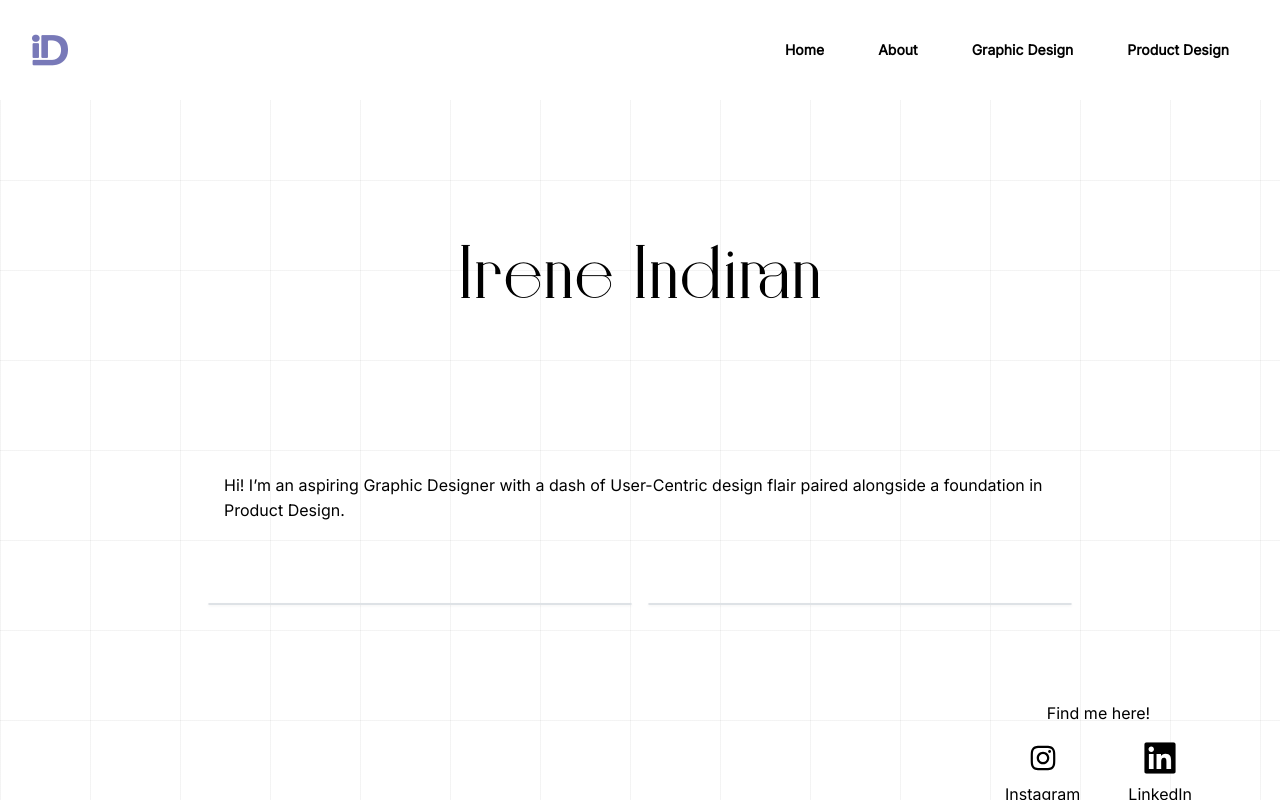
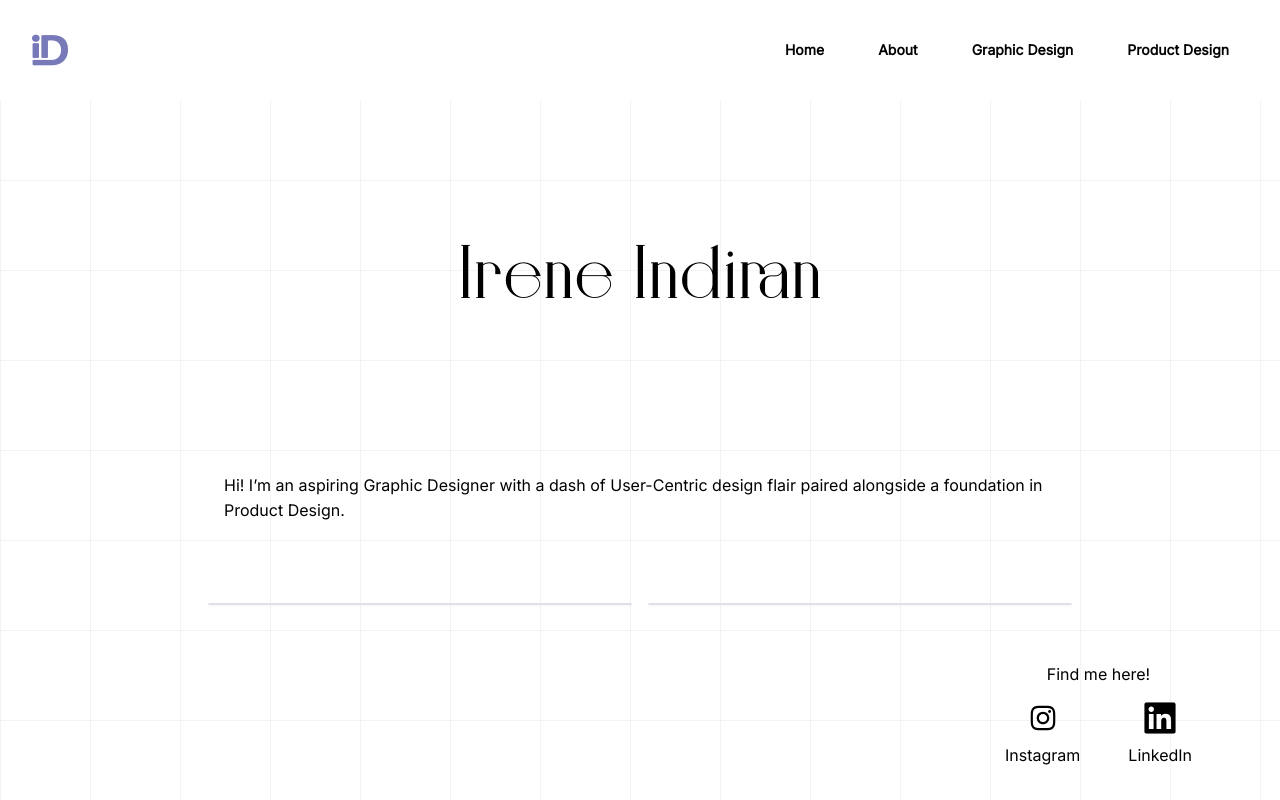
Before and after one commit to Nathusan/IrenesPortfolio, a React (Vite) app in the folder frontend/: page / in a window 1280 px wide. Built offline with nearby package versions, Linux system fonts and the light colour scheme; no server answers.

Commit message:
IP-2 fixed footer float

```diff
--- a/frontend/src/pages/AboutPage.tsx
+++ b/frontend/src/pages/AboutPage.tsx
@@ -50,21 +50,22 @@ const AboutPage: React.FC =() => {
         >
           {!loading &&  Object.values(icons['icons']).map((img, index) => (
             <Grid.Col span={1.2} key={index}>
-                <Image w="3rem" src={img} className='shaking-icons'/>
+                <Image styles={{root:{ scale: '70%'}}} src={img} className='shaking-icons'/>
             </Grid.Col>
           ))}
         </Grid>
       </Container>
       <Group justify='centre' gap='xs' grow wrap="nowrap">
         {!loading && <Image className='containers' h='auto' w={'auto'} src={dp} />}
-        <div id='about' className='containers'>
+        <Container>
           <p>
-            Hey I’m Irene, an aspiring Graphic Designer based in London. I have a BA in Product and Industrial Design and I’m all about creating designs that make people smile and connect - whether it’s for a brand overhaul or a small creative project,  I aim to make a meaningful impact while learning something new along the way.
-            I have a soft spot for illustrations, and as a proud South Asian, I’m passionate about making sure my work reflects inclusivity and representation.
-            In my process, I draw inspiration from things around me -whether it’s something outside or browsing online - and channel it into fresh, imaginative concepts that fit each project’s unique goals.
+            Hey I’m Irene, an aspiring Graphic Designer based in London. I have a BA in Product and Industrial Design and I’m all about creating designs that make people smile and connect - whether it’s for a brand overhaul or a small creative project,
+            I aim to make a meaningful impact wh  ile learning something new along the way.<br /> <br />
+            I have a soft spot for illustrations, and as a proud South Asian, I’m passionate about making sure my work reflects inclusivity and representation.<br /><br />
+            In my process, I draw inspiration from things around me -whether it’s something outside or browsing online - and channel it into fresh, imaginative concepts that fit each project’s unique goals.<br /><br />
             When I’m not designing, you’ll probably find me reading, climbing, sketching in my notebook where I aim to sketch daily. Oh, and I have a serious sweet tooth for desserts!
           </p>
-        </div>
+        </Container>
       </Group>
     </div>
   );
--- a/frontend/src/style/main.less
+++ b/frontend/src/style/main.less
@@ -328,9 +328,12 @@ section::after {
     flex-direction: row;
     bottom: 0;
     width: 100%;
-    bottom: 0;
     left: 0;
     right: 0;
+    position: fixed;
+    left: 0;
+    color: white;
+    text-align: center;
 
     .footer-container {
         margin-left: auto;
```
